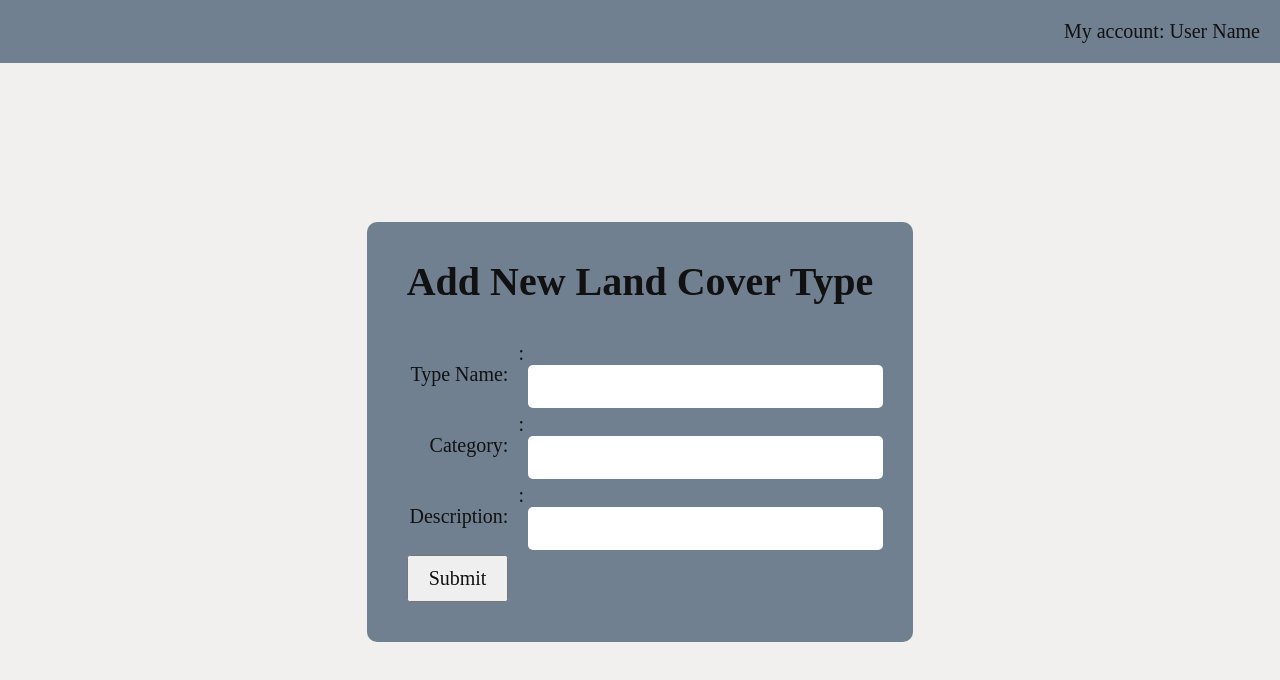
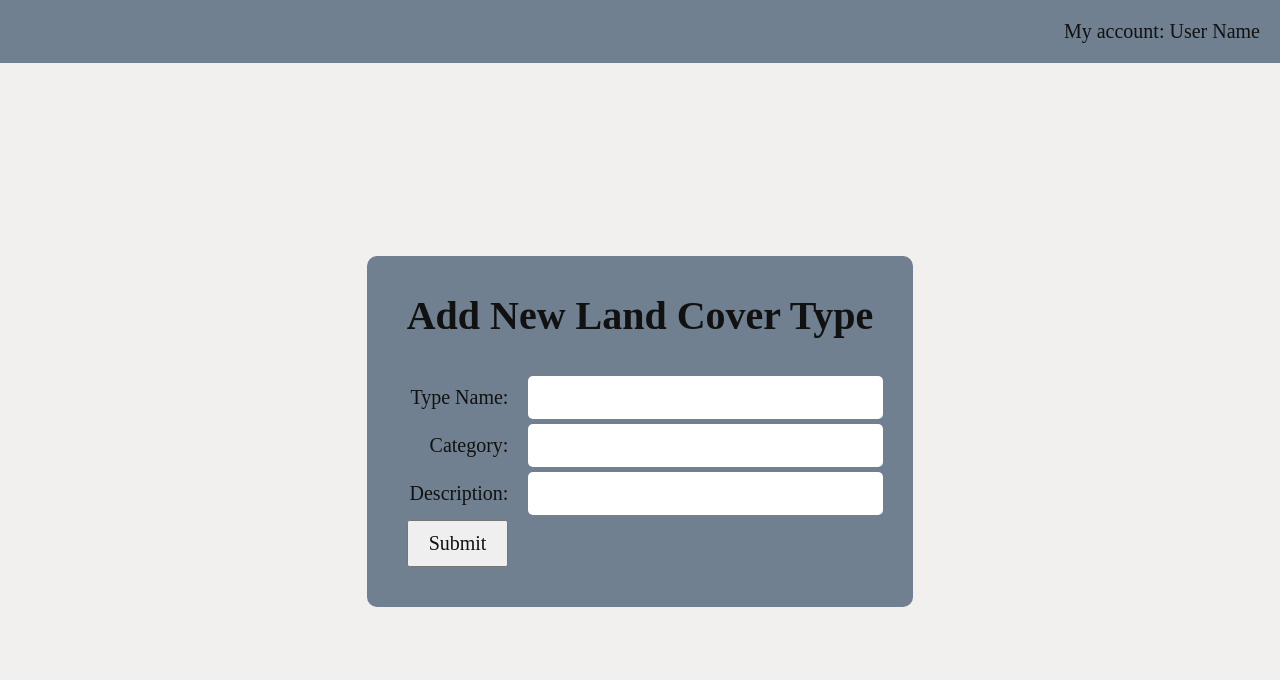
Before and after one commit to gavin-barro/GlobalForestMonitoring, a React app in the folder frontend/: page /static/add/land_cover_type in a window 1280 px wide. Shown: the top 680 px of the page. Built offline with nearby package versions, Linux system fonts and the light colour scheme; the HTML template or start-up script is replaced by a standard one.

Commit message:
Consolidate double label for adding LCT

```diff
--- a/frontend/src/pages/StaticAddLandCoverType.tsx
+++ b/frontend/src/pages/StaticAddLandCoverType.tsx
@@ -31,20 +31,9 @@ export default function StaticAddLandCoverTypePage() {
                     onSubmit={handleSubmit}
                 >
                     <Form>
-                        <label htmlFor="type_name">Type Name:</label>
-                        <div className="input-option">
-                            <TextInput label="" name="type_name" type="text" />
-                        </div>
-
-                        <label htmlFor="category">Category:</label>
-                        <div className="input-option">
-                            <TextInput label="" name="category" type="text" />
-                        </div>
-
-                        <label htmlFor="description">Description:</label>
-                        <div className="input-option">
-                            <TextInput label="" name="description" type="text" />
-                        </div>
+                        <TextInput label="Type Name" name="type_name" />
+                        <TextInput label="Category" name="category" />
+                        <TextInput label="Description" name="description" />
 
                         <button type="submit" className="button">
                             Submit
```
